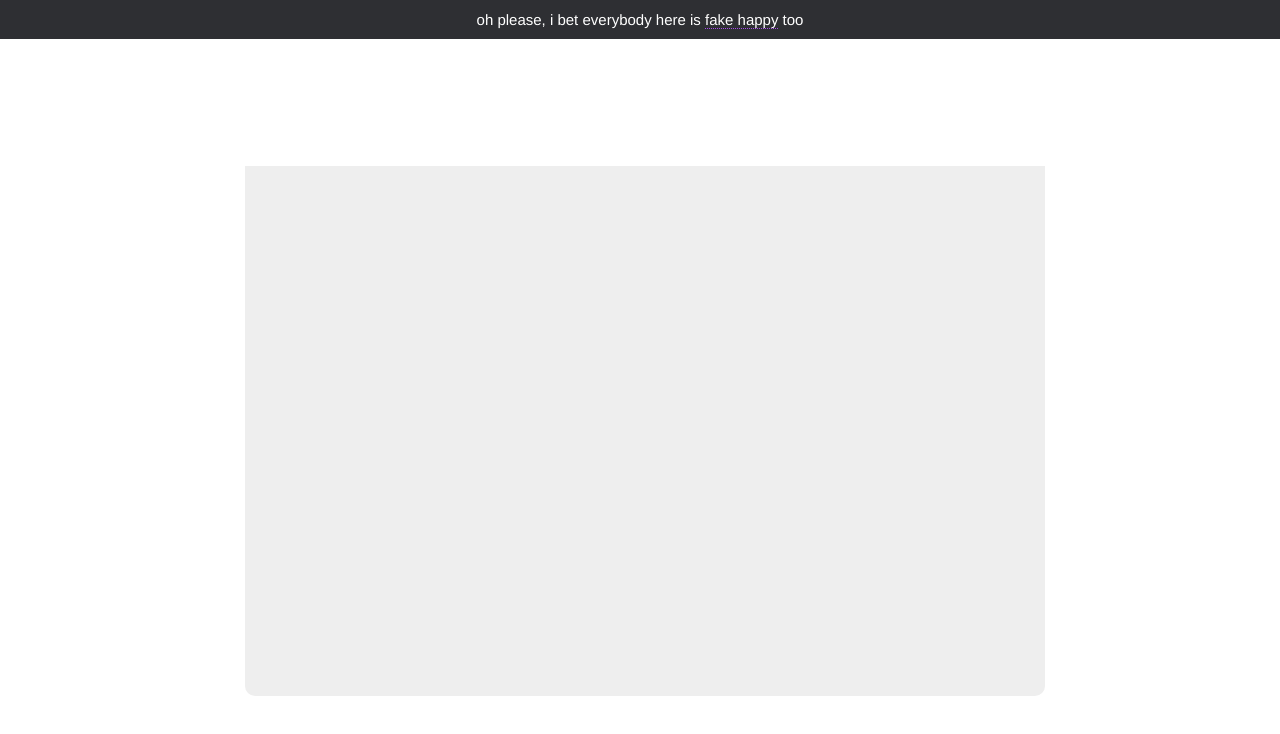
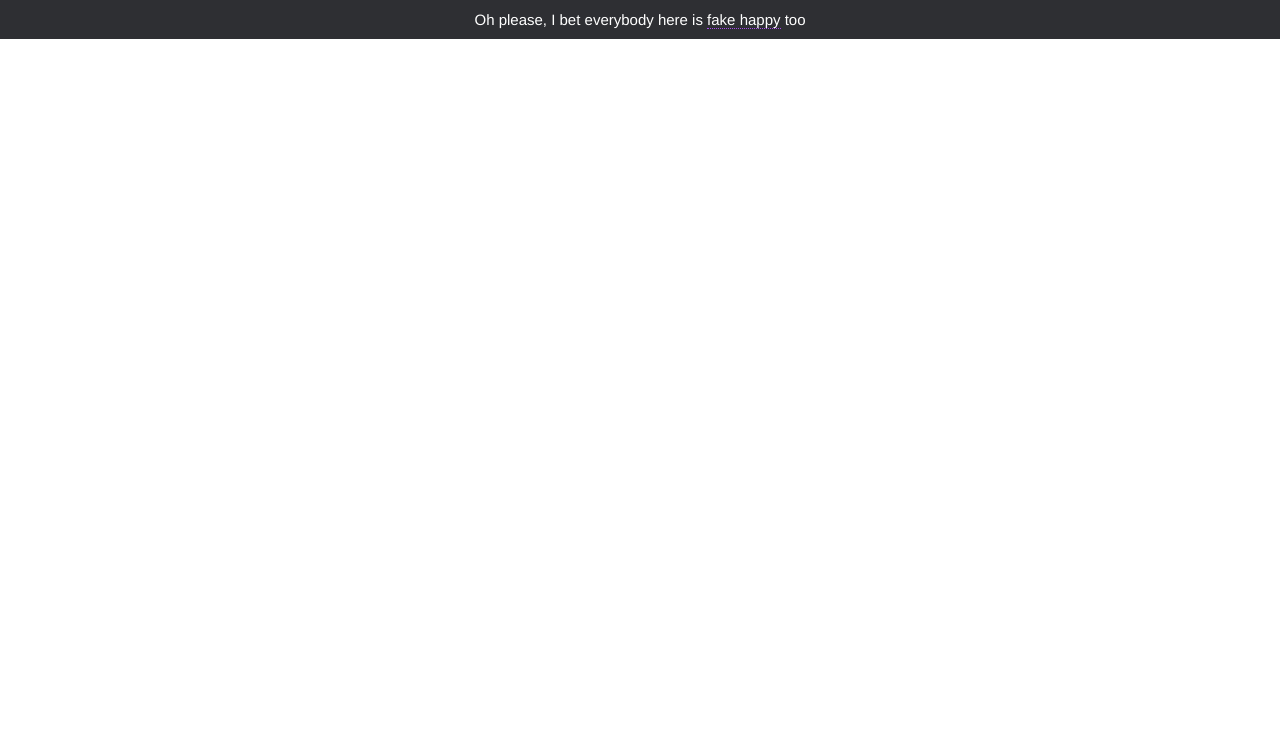
Before and after one commit to bettysteger/fakehappy, a website: page index.html in a window 1280 px wide. Drawn offline with Linux system fonts and the light colour scheme.

Commit message:
update styles

```diff
--- a/index.html
+++ b/index.html
@@ -8,18 +8,11 @@
   <script src="./vendor/tracking-min.js"></script>
   <script src="./vendor/face-min.js"></script>
 
-  <style>
-  video, canvas {
-    margin-left: 230px;
-    margin-top: 120px;
-    position: absolute;
-  }
-  </style>
 </head>
 <body>
-  <div class="demo-title">
+  <header>
     <p>Oh please, I bet everybody here is <a href="https://www.youtube.com/watch?v=w8vsuOXZBXc" target="_blank">fake happy</a> too</p>
-  </div>
+  </header>
 
   <div class="demo-frame">
     <div class="demo-container">
--- a/style.css
+++ b/style.css
@@ -4,7 +4,7 @@
   font-family: Helvetica, Arial, sans-serif;
 }
 
-.demo-title {
+header {
   position: absolute;
   width: 100%;
   background: #2e2f33;
@@ -12,46 +12,23 @@
   padding: .7em 0;
 }
 
-.demo-title a {
+header a {
   color: #fff;
   border-bottom: 1px dotted #a64ceb;
   text-decoration: none;
 }
 
-.demo-title p {
+header p {
   color: #fff;
   text-align: center;
-  text-transform: lowercase;
   font-size: 15px;
 }
 
-.demo-frame {
-  // background: url(frame.png) no-repeat;
-  width: 854px;
-  height: 658px;
+video {
+  width: 100%;
+  min-height: 100vh;
+  margin: 0 auto;
   position: fixed;
-  top: 50%;
-  left: 50%;
-  margin: -329px 0 0 -429px;
-  padding: 95px 20px 45px 34px;
-  overflow: hidden;
-  -webkit-box-sizing: border-box;
-  -moz-box-sizing: border-box;
-  -ms-box-sizing: border-box;
-  box-sizing: border-box;
+  top: 39px;
+  border-radius: 5px;
 }
-
-.demo-container {
-  width: 100%;
-  height: 530px;
-  position: relative;
-  background: #eee;
-  overflow: hidden;
-  border-bottom-right-radius: 10px;
-  border-bottom-left-radius: 10px;
-}
-
-.dg.ac {
-  z-index: 100 !important;
-  top: 50px !important;
-}
```
